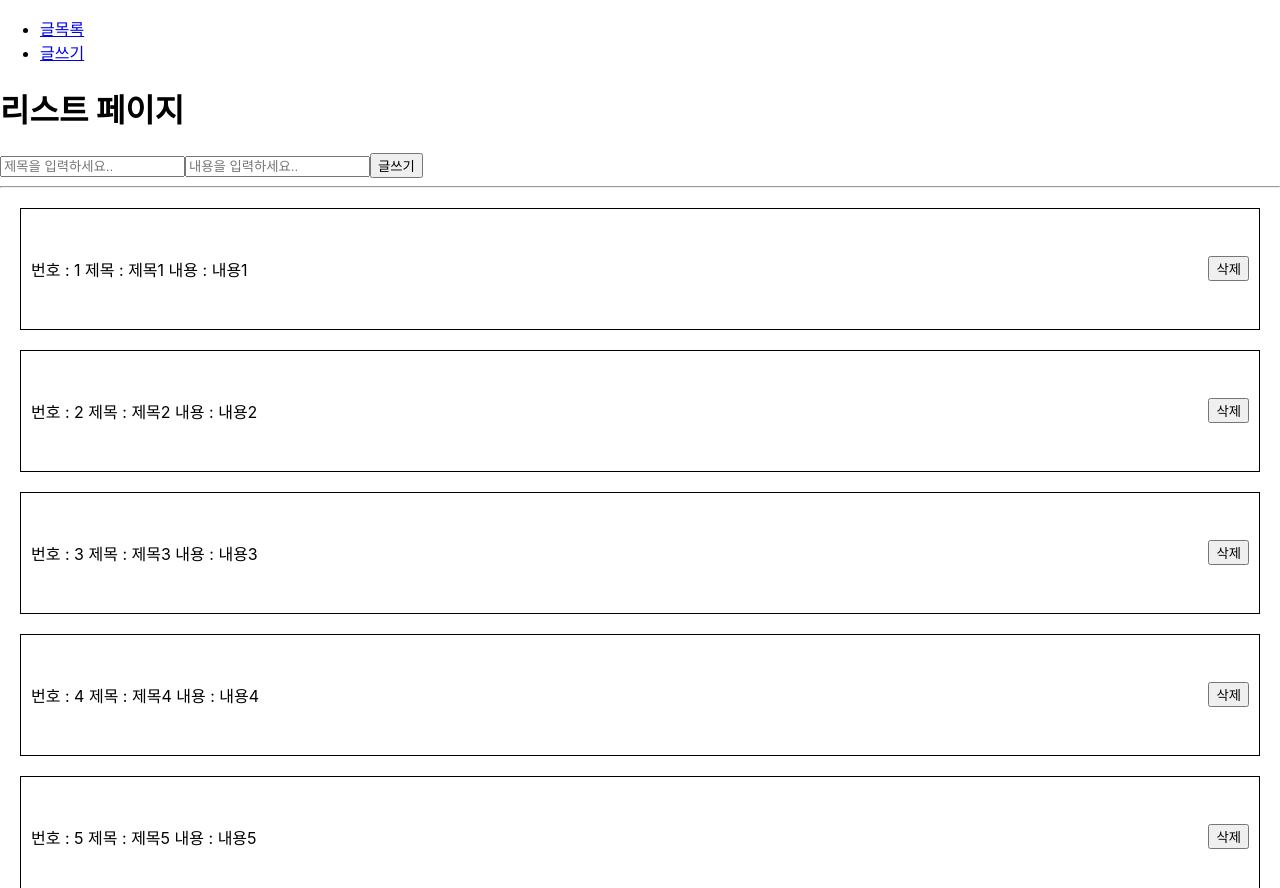
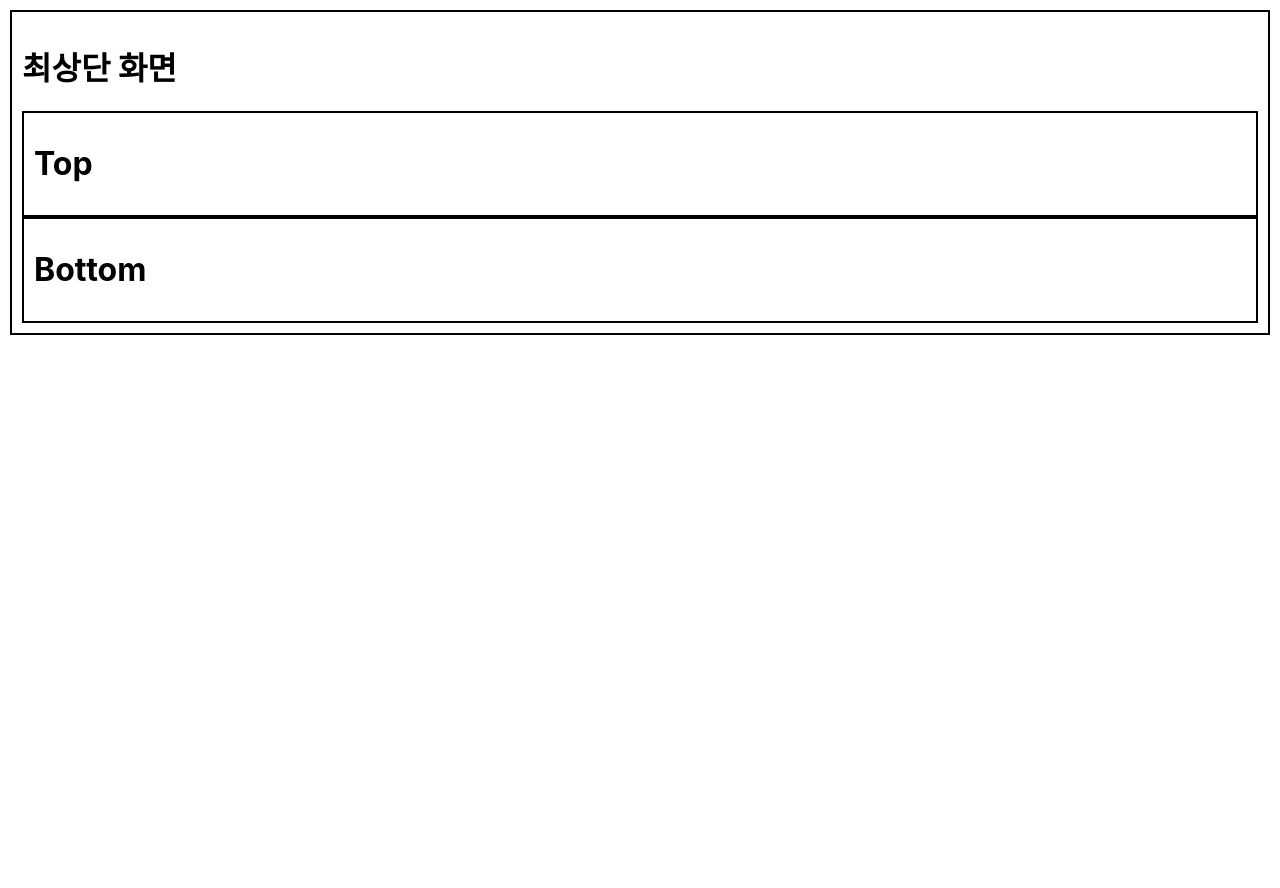
Before and after one commit to SungJaeCho/basic_react, a React (Create React App) app: page / in a window 1280 px wide. Shown: the top 888 px of the page. After the commit the page ends 800 px from the top, so only its background shows below. Built offline with nearby package versions, Linux system fonts and the light colour scheme.

Commit message:
redux시작

```diff
--- a/package.json
+++ b/package.json
@@ -10,6 +10,7 @@
     "react": "^17.0.2",
     "react-bootstrap": "^2.0.1",
     "react-dom": "^17.0.2",
+    "react-redux": "^7.2.6",
     "react-router-dom": "^5.3.0",
     "react-scripts": "4.0.3",
     "styled-components": "^5.3.3",
--- a/src/App.css
+++ b/src/App.css
@@ -1,3 +1,13 @@
-.box-style {
-  color: blue;
+.container {
+  height: 700;
+  border: 2px solid black;
 }
+
+.sub_container {
+  height: 250;
+  border: 2px solid black;
+}
+
+div {
+  padding: 10px;
+}
--- a/src/App.js
+++ b/src/App.js
@@ -1,16 +1,14 @@
-// 글쓰기, 글삭제, 글목록보기
-
-import { Route } from 'react-router';
-import Navigation from './components/Navigation';
-import ListPage from './pages/ListPage';
-import WritePage from './pages/WritePage';
+import './App.css';
+import React from 'react';
+import Top from './components/Top';
+import Bottom from './components/Bottom';
 
 function App() {
   return (
-    <div>
-      <Navigation />
-      <Route path="/" exact={true} component={ListPage} />
-      <Route path="/write" exact={true} component={WritePage} />
+    <div className="container">
+      <h1>최상단 화면</h1>
+      <Top />
+      <Bottom />
     </div>
   );
 }
--- /dev/null
+++ b/src/components/Bottom.js
@@ -0,0 +1,12 @@
+import React from 'react';
+import '../App.css';
+
+const Bottom = () => {
+  return (
+    <div className="sub_container">
+      <h1>Bottom</h1>
+    </div>
+  );
+};
+
+export default Bottom;
--- /dev/null
+++ b/src/components/Top.js
@@ -0,0 +1,12 @@
+import React from 'react';
+import '../App.css';
+
+const Top = () => {
+  return (
+    <div className="sub_container">
+      <h1>Top</h1>
+    </div>
+  );
+};
+
+export default Top;
```
Also changed, not shown: 1 other file (tests, documents, lock files or other folders).
